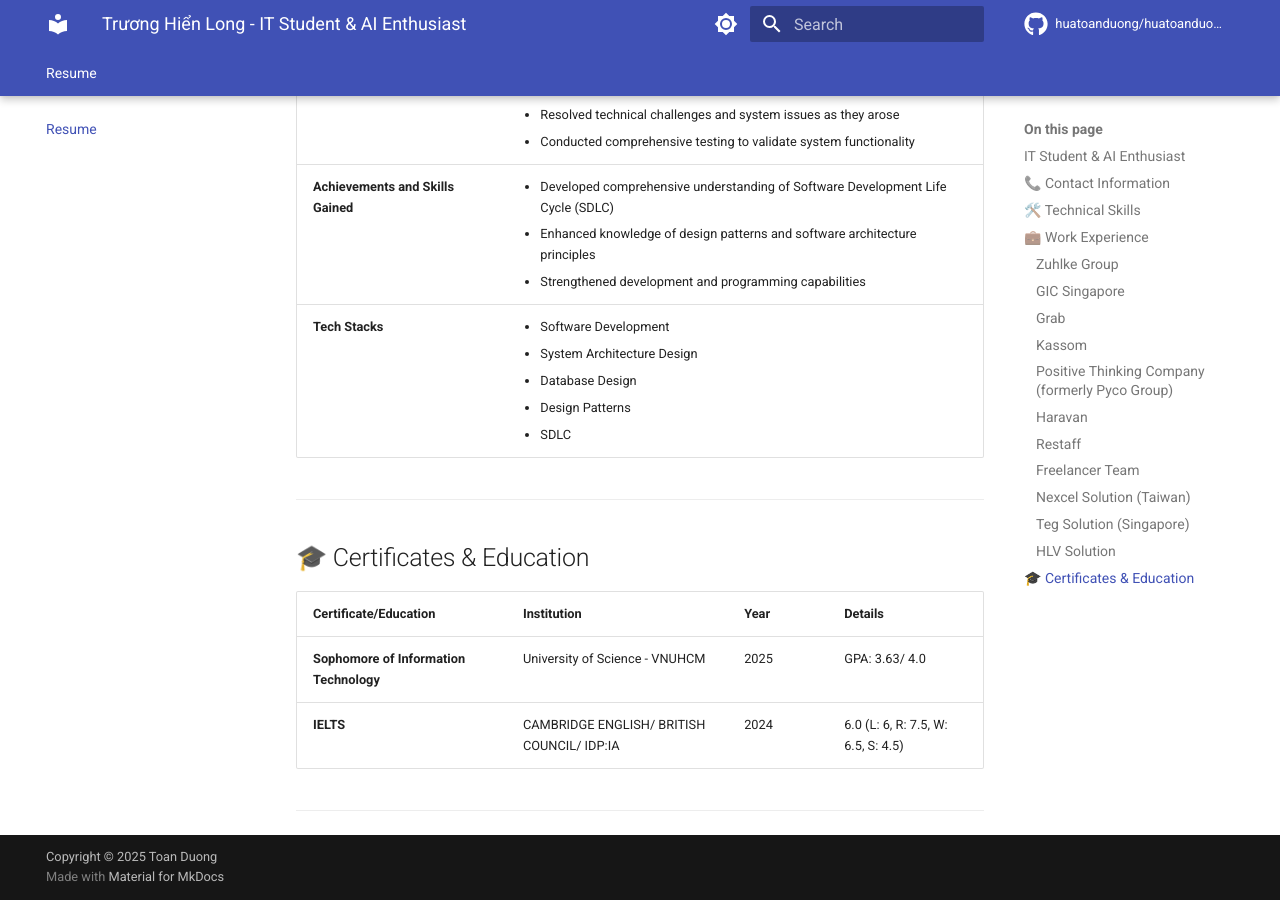
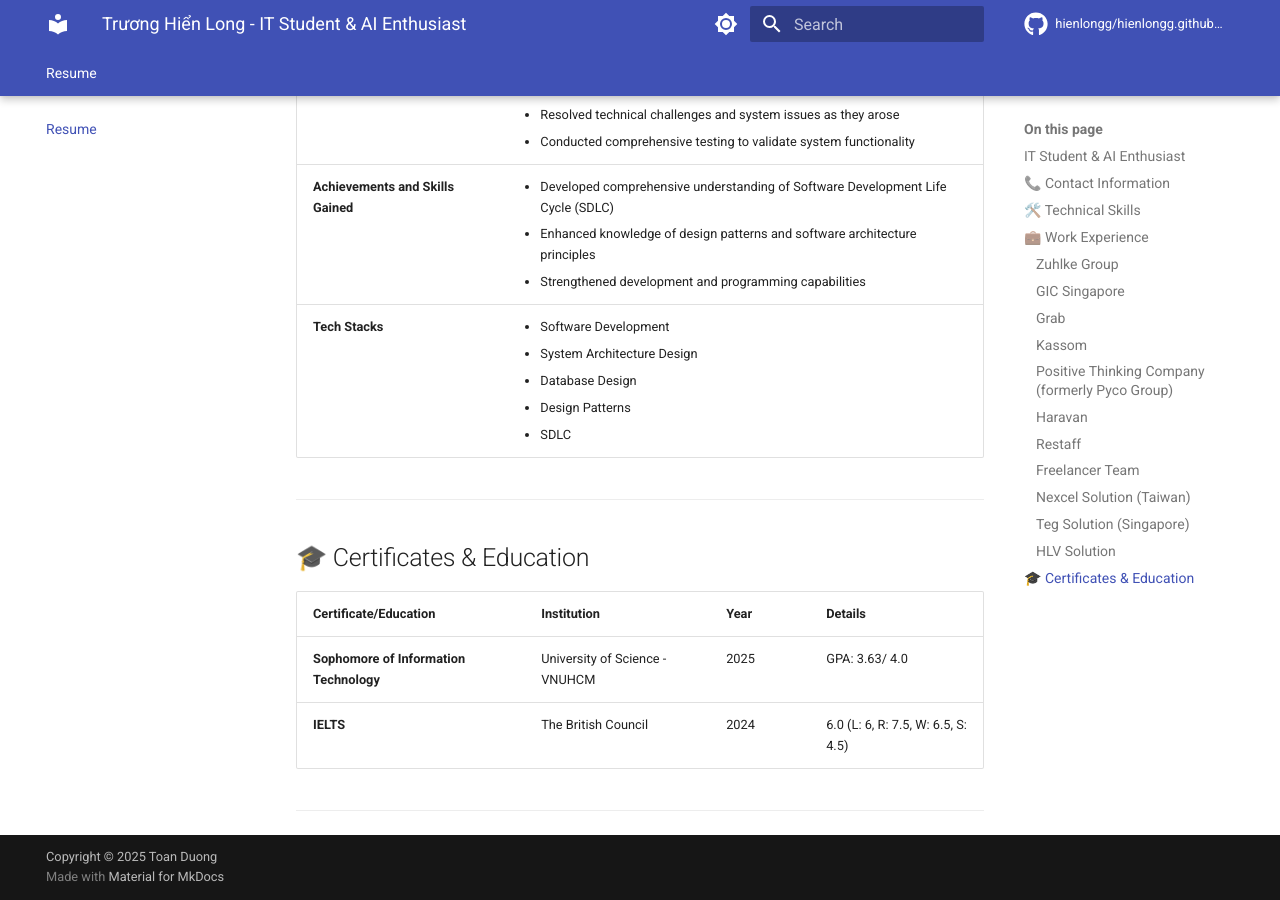
Before and after one commit to hienlongg/hienlongg.github.io, an MkDocs documentation site: the page built from docs/index.md, in a window 1280 px wide and 900 px high, scrolled down 11457 px. Built offline with MkDocs 1.6.1 and Material for MkDocs 9.7.7, drawn with Linux system fonts in a browser that asks for light colours; comment, search, counter and statistics services are not loaded.

```diff
--- a/docs/index.md
+++ b/docs/index.md
@@ -799,7 +799,7 @@ What drives me is my genuine enthusiasm for technology and my commitment to cont
     </tr>
     <tr>
       <td><strong>IELTS</strong></td>
-      <td>CAMBRIDGE ENGLISH/ BRITISH COUNCIL/ IDP:IA</td>
+      <td>The British Council</td>
       <td>2024</td>
       <td>6.0 (L: 6, R: 7.5, W: 6.5, S: 4.5)</td>
     </tr>
--- a/mkdocs.yml
+++ b/mkdocs.yml
@@ -1,11 +1,11 @@
-site_name: Toàn Dương
+site_name: Hiển Long
 site_description: Professional resume and portfolio website
-site_author: Dương Hứa Toàn (Tony)
-site_url: https://huatoanduong.github.io
+site_author: Trương Hiển Long
+site_url: https://hienlongg.github.io
 
 # Repository
-repo_name: huatoanduong/huatoanduong.github.io
-repo_url: https://github.com/huatoanduong/huatoanduong.github.io
+repo_name: hienlongg/hienlongg.github.io
+repo_url: https://github.com/hienlongg/hienlongg.github.io
 edit_uri: edit/main/docs/
 
 docs_dir: docs
```
Also changed, not shown: 1 other file.
